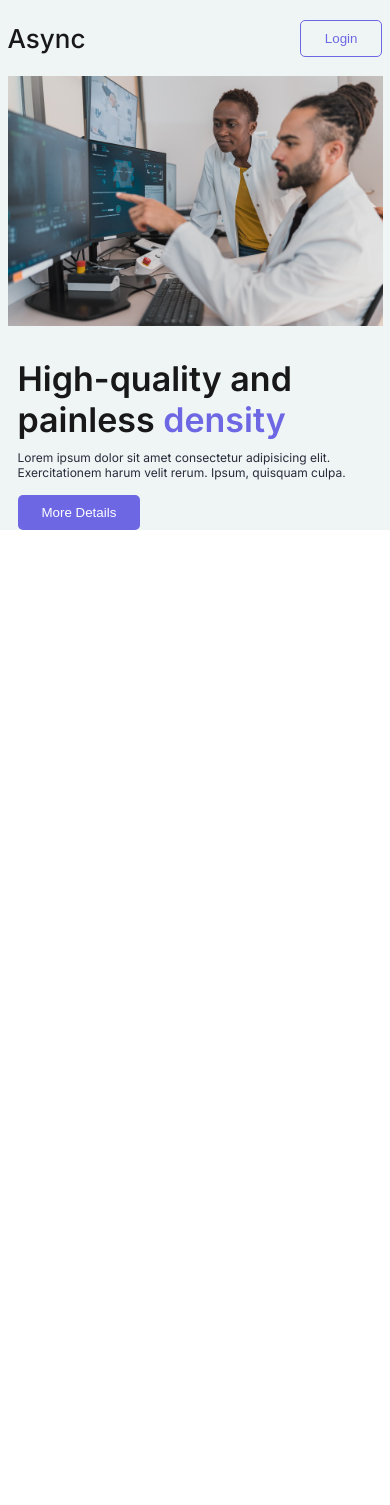
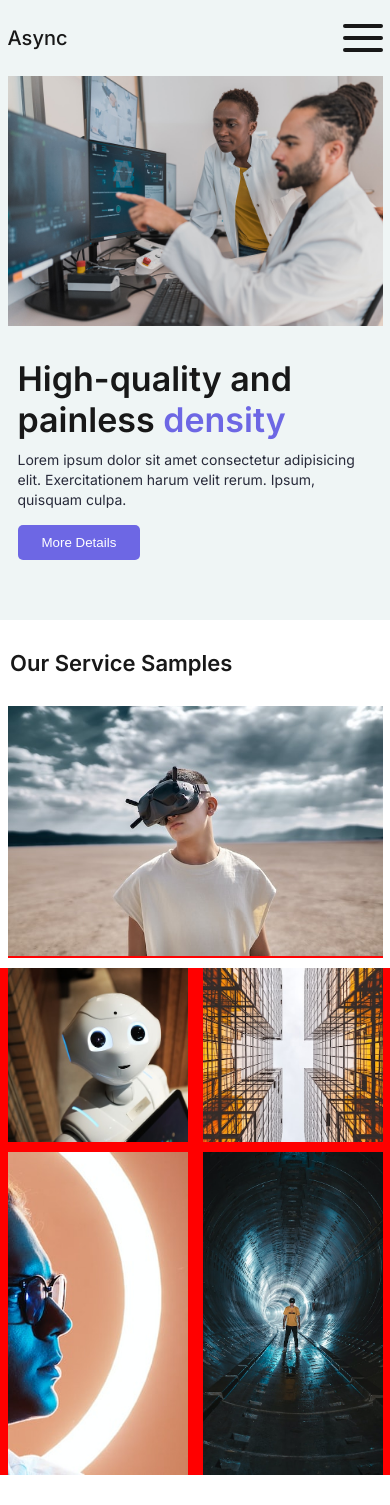
Before and after one commit to rohithramesh44/design-project-one, a plain HTML site: page index.html in a window 390 px wide. Before the commit the page ends 844 px from the top, so only its background shows below. Drawn offline with Linux system fonts and the light colour scheme.

Commit message:
gallery section and menu icon set

```diff
--- a/index.html
+++ b/index.html
@@ -37,15 +37,17 @@
           </ul>
         </nav>
         <div class="d-flex align-items-center">
-          <button class="btn-outline bg-text-primary">Login</button>
-          <div class="menu-icon d-lg-flex">
+          <button class="btn-outline bg-text-primary d-none d-lg-block">
+            Login
+          </button>
+          <div class="menu-icon d-flex d-lg-none">
             <span></span>
           </div>
         </div>
       </div>
     </header>
     <div class="main">
-      <section class="banner">
+      <section class="banner pb-5">
         <div
           class="container h-100 row-lg d-lg-flex flex-lg-row-reverse justify-content-between align-items-center"
         >
@@ -69,6 +71,32 @@
           </div>
         </div>
       </section>
+      <section class="section-gallery container py-5">
+        <h2 class="mx-1 mb-5">Our Service Samples</h2>
+        <div class="gallery d-lg-flex">
+          <div class="gallery-big h-100 mb-3 h-100 ms-lg-4">
+            <img
+              class="w-100 h-100"
+              src="./src/assets/img/video-1.jpg"
+              alt="gallery piture"
+            />
+          </div>
+          <div class="gallery-small row">
+            <div class="col-6 mb-3">
+              <img src="./src/assets/img/video-2.jpg" alt="gallery piture" />
+            </div>
+            <div class="col-6 mb-3">
+              <img src="./src/assets/img/video-3.jpg" alt="gallery piture" />
+            </div>
+            <div class="col-6">
+              <img src="./src/assets/img/video-4.jpg" alt="gallery piture" />
+            </div>
+            <div class="col-6">
+              <img src="./src/assets/img/video-5.jpg" alt="gallery piture" />
+            </div>
+          </div>
+        </div>
+      </section>
     </div>
     <script src="./src/script/app.js"></script>
   </body>
--- a/src/style/style.scss
+++ b/src/style/style.scss
@@ -1,6 +1,7 @@
 @import "./styles/varibales";
 @import "./styles/header";
 @import "./styles/utils";
+@import "./styles/video";
 * {
   margin: 0;
   padding: 0;
--- a/src/style/styles/_header.scss
+++ b/src/style/styles/_header.scss
@@ -52,13 +52,14 @@ header {
   }
 }
 .menu-icon.open span {
+  transform: translateX(-50%);
   background-color: transparent;
 }
 .menu-icon.open span::before {
-  transform: rotate(45deg) translate(35px, -35px);
+  transform: rotate(45deg) translate(15px, -15px);
 }
 .menu-icon.open span::after {
-  transform: rotate(-45deg) translate(35px, 35px);
+  transform: rotate(-45deg) translate(15px, 15px);
 }
 
 //end
@@ -70,9 +71,12 @@ header {
   }
 }
 .brand-logo {
-  font-size: 2.6rem;
+  font-size: 2rem;
   font-weight: 500;
   color: $black-cl;
+  @include breakpoint(md) {
+    font-size: 2.8rem;
+  }
 }
 .banner-img {
   height: 40%;
--- a/src/style/styles/_utils.scss
+++ b/src/style/styles/_utils.scss
@@ -5,6 +5,7 @@ button {
   padding: 1rem 2.4rem;
   border: none;
   border-radius: 0.5rem;
+  cursor: pointer;
   background-color: transparent;
 
   &.btn-outline {
@@ -25,9 +26,12 @@ h1 {
     font-size: 4.8rem;
   }
 }
+h2 {
+  font-size: 2.2rem;
+}
 p {
-  font-size: 1.2rem;
-
+  font-size: 1.4rem;
+  line-height: 2rem;
   color: $blackLi-cl;
   @include breakpoint(md) {
     font-size: 1.4rem;
@@ -40,3 +44,11 @@ p {
 .bg-text-primary {
   color: $prim-cl;
 }
+
+//sizing -----
+.vh-30 {
+  height: 30vh !important;
+}
+.vh-40 {
+  height: 40vh !important;
+}
--- /dev/null
+++ b/src/style/styles/_video.scss
@@ -0,0 +1,19 @@
+@import "./mixins";
+.section-video {
+}
+.gallery-big {
+  background-color: red;
+  flex: 0 0 60%;
+  img {
+    object-fit: cover;
+  }
+}
+.gallery-small {
+  height: 60vh;
+  background-color: red;
+  img {
+    height: 100%;
+    width: 100%;
+    object-fit: cover;
+  }
+}
```
Also changed, not shown: src/assets/img/video-1.jpg (added), src/assets/img/video-2.jpg (added), src/assets/img/video-3.jpg (added), src/assets/img/video-4.jpg (added), src/assets/img/video-5.jpg (added), src/style/style.css, 1 other file.
